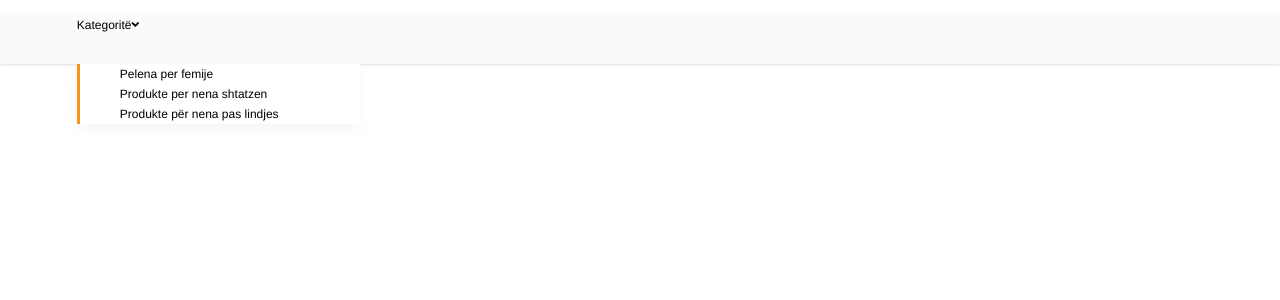
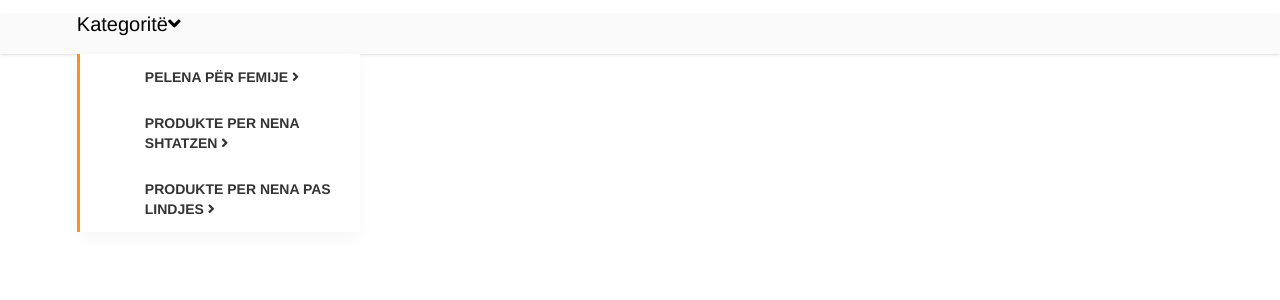
Before and after one commit to TeodorinaGode/newProject, an Angular app: page / in a window 1280 px wide. Shown: the top 300 px of the page. Built offline with nearby package versions, Linux system fonts and the light colour scheme.

Commit message:
nav item

```diff
--- a/src/app/navbar/navbar.component.css
+++ b/src/app/navbar/navbar.component.css
@@ -54,7 +54,7 @@ mat-sidenav-container {
 }
 
 .mat-list-item {
-    font-size: 12px;
+    font-size: 20px;
     color: #000;
 }
 
@@ -107,7 +107,7 @@ mat-sidenav-container {
     background: #fff;
     top: 0;
     z-index: 1;
-    top: 29px;
+    top: 18px;
     width: 20%;
     float: left;
     -webkit-transition: all 0.4s ease;
@@ -156,7 +156,7 @@ li:hover .sub-category {
     background: #fff;
     width: 220px;
     position: absolute;
-    left: 238px;
+    left: 278px;
     top: 0;
     z-index: 999999;
     opacity: 0;
@@ -176,3 +176,16 @@ li:hover .sub-category {
     visibility: visible;
 
 }
+
+.sub-category li {
+    font-size: 14px;
+    font-weight: 600;
+    color: #333;
+    padding: 13px 25px 13px 25px;
+    display: block;
+    text-transform: uppercase;
+}
+
+li:hover{
+    cursor: default;
+}
--- a/src/app/navbar/navbar.component.html
+++ b/src/app/navbar/navbar.component.html
@@ -1,4 +1,4 @@
-<nav class="navbar navbar-expand-lg navbar-dark" style="height:50px;">
+<nav class="navbar navbar-expand-lg navbar-dark" style="height:40px;">
     <div class="collapse navbar-collapse" id="navbarSupportedContent">
         <ul class="navbar-nav mr-auto main-category">
             <li class="nav-item" *ngFor="let navItem of  adminNavBarItems; let i = index">
@@ -9,13 +9,12 @@
                     <div class="MenuTree">
                         <ul class="sub-category" *ngIf="navItem.subMenu">
                             <li *ngFor="let sub of navItem.subMenu;" class="submenu-item"> {{ sub.label }}
+                                <i *ngIf="sub.subMenu.length > 0" class="fa fa-angle-right" aria-hidden="true"></i>
                                 <ul class="subItem">
-                                    <li *ngFor="let item of sub.subMenu;">
-                                        {{
-                                            item.label
-                                        }}
-
-                                    </li>
+                                   <li *ngFor="let item of sub.subMenu;">
+                                    <a>{{  item.label }}</a>
+                                    <img *ngIf="item.img;" [src]='item.img' width="40px" height="40px"/>
+                                </li>
                                 </ul>
                             </li>
                         </ul>
--- a/src/app/navbar/navbar.component.ts
+++ b/src/app/navbar/navbar.component.ts
@@ -16,18 +16,18 @@ export class NavbarComponent implements OnInit {
         label: 'Kategoritë',
         subMenu: [
           {
-            label: 'Pelena per femije',
+            label: 'Pelena për femije',
             subMenu: [
               {
-                label: 'Michael Prentice',
+                label: 'Item 1',
                 link: '#',
               },
               {
-                label: 'Stephen Fluin',
+                label: 'Item 2',
                 link: '#',
               },
               {
-                label: 'Mike Brocchi',
+                label: 'Item 3',
                 link: '#',
               },
             ],
@@ -36,33 +36,50 @@ export class NavbarComponent implements OnInit {
             label: 'Produkte per nena shtatzen',
             subMenu: [
               {
-                label: 'Delight your Organization',
+                label: 'Item 1',
+                link: '#',
+                img:'https://images.oyoroomscdn.com/uploads/hotel_image/1097/340ea5ee01acc37f.jpg'
+              },
+              {
+                label: "Item 2",
                 link: '#',
               },
               {
-                label: "What's up with the Web?",
+                label: 'Item 3',
                 link: '#',
               },
               {
-                label: 'My ally, the CLI',
-                link: '#',
-              },
-              {
-                label: 'Become an Angular Tailor',
+                label: 'Item 4',
                 link: '#',
               },
             ],
           },
           {
-            label: 'Produkte për nena pas lindjes',
-            link: '#',
+            label: 'Produkte per nena pas lindjes',
+            subMenu: [
+              {
+                label: 'Item 5',
+                link: '#',
+              },
+              {
+                label: "Item 6",
+                link: '#',
+              },
+              {
+                label: 'Item 7',
+                link: '#',
+              },
+              {
+                label: 'Item 8',
+                link: '#',
+              },
+            ],
           },
         ],
       }
     ];
 
     ngOnInit(): void {
-      console.log(this.adminNavBarItems);
     }
 
 }
```
